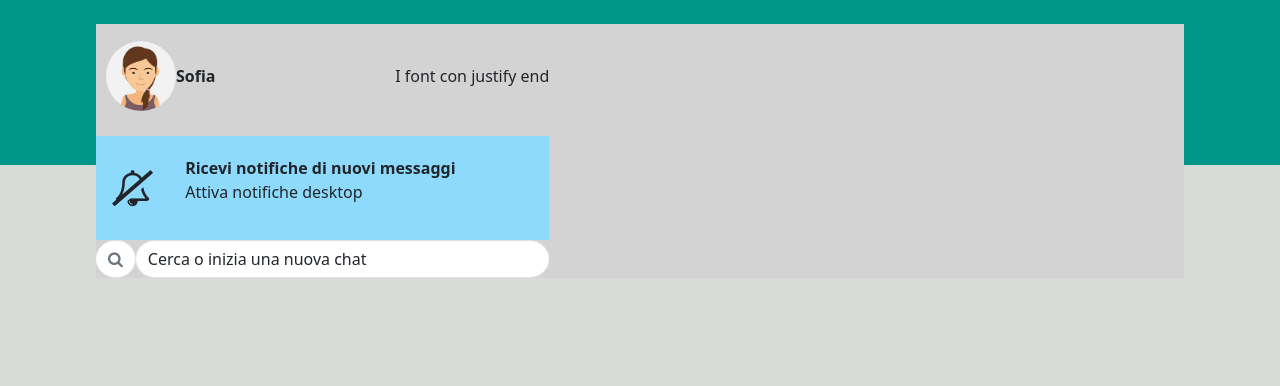
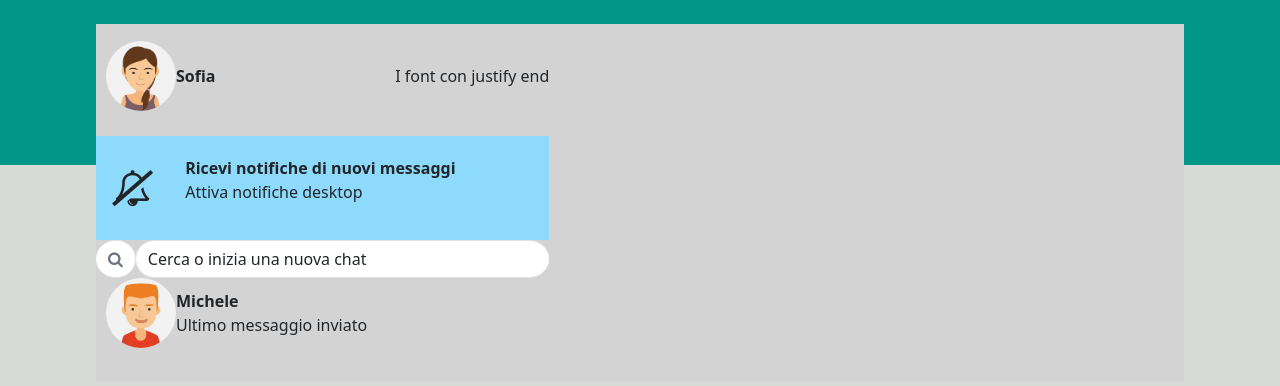
Before and after one commit to Drakon9927/vue-boolzapp, a plain HTML site: page index.html in a window 1280 px wide. Drawn offline with nearby package versions, Linux system fonts and the light colour scheme.

Commit message:
layout fixes

```diff
--- a/index.html
+++ b/index.html
@@ -47,7 +47,32 @@
                         </span>
                         <input class="form-control border-end-0 border rounded-pill" type="text" value="Cerca o inizia una nuova chat" id="example-search-input">
 
-                 </div>
+                    </div>
+
+                    <!-- Lista Utenti Chat -->
+
+                    <div class="col-12 wheight">
+                        <!-- 1° utente -->
+                        <div class="d-flex row">
+                            <div class="col-8">
+                                <div class="d-flex align-items-center ">
+                                    <img class="userimgsize" src="./img/avatar_1.jpg" alt="" class="me-2 p-3">
+
+                                    <div class  ="d-flex flex-column">
+                                        <strong><p class="mb-0">Michele</p></strong>
+                                        <span>Ultimo messaggio inviato</span>
+                                    </div>
+                                </div>
+                            </div>
+
+                            <div class="col-4">
+
+                            </div>
+                        </div>
+
+
+                    </div>
+
                 </div>
                 <!-- colonna a destra -->
                 <div class="col-7">
```
